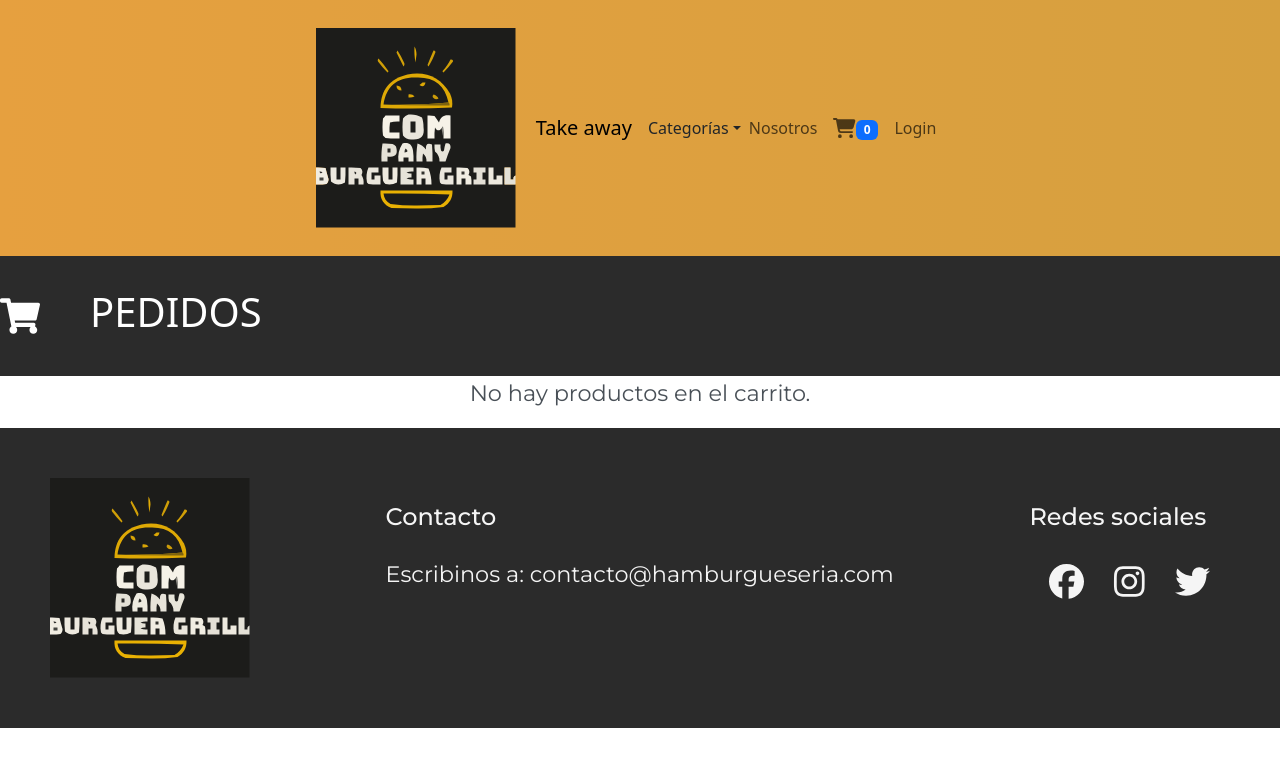
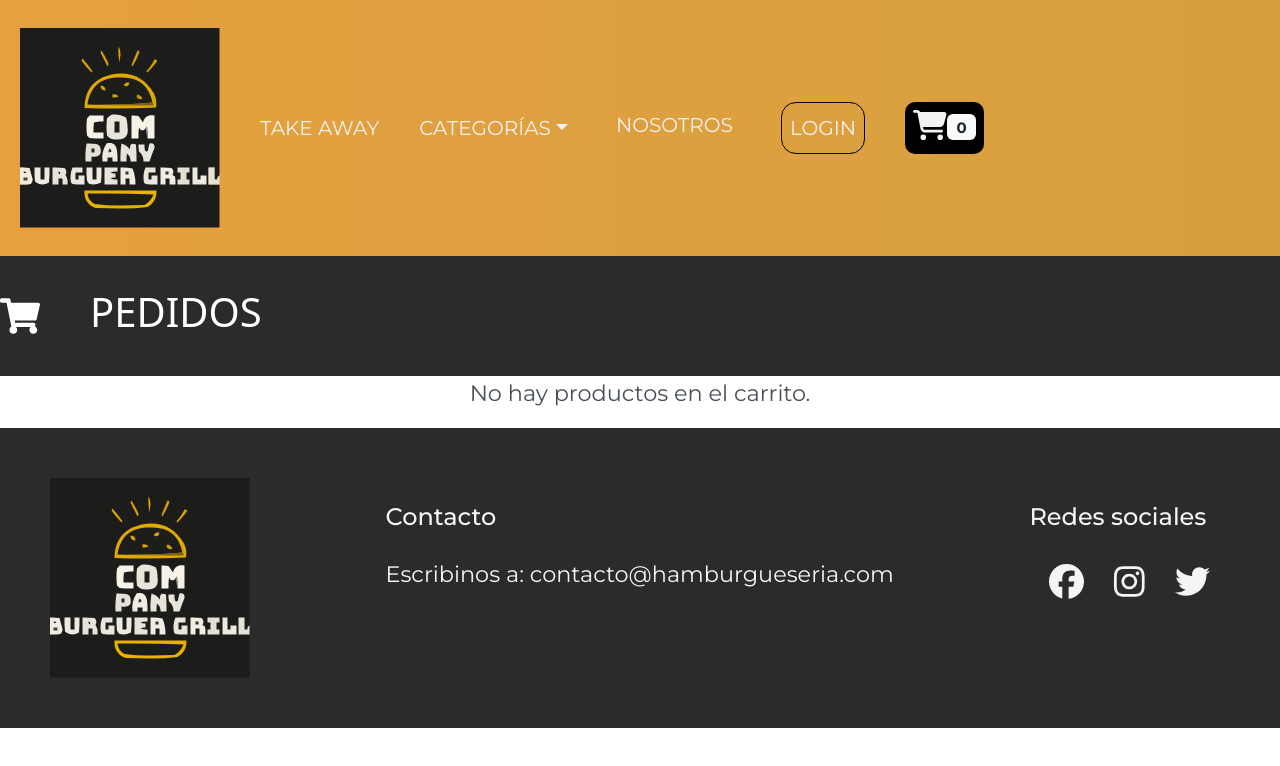
Before and after one commit to 4ndresgit/BurguerGrill, a React (Vite) app: page /cart in a window 1280 px wide. Shown: the top 766 px of the page. Built offline with nearby package versions, Linux system fonts and the light colour scheme.

Commit message:
CartWidget

```diff
--- a/src/components/Cart/Cart.jsx
+++ b/src/components/Cart/Cart.jsx
@@ -2,7 +2,6 @@
 
 import React, { useState } from 'react';
 import CartItem from '../CartItem/CartItem';
-import productData from '../../product.json';
 import './Cart.scss';
 
 const Cart = () => {
--- a/src/components/CartWidget/CartWidget.jsx
+++ b/src/components/CartWidget/CartWidget.jsx
@@ -10,8 +10,8 @@ function CartWidget() {
 
   return (
     <div>
-      <FontAwesomeIcon icon={faShoppingCart} size='lg' />
-      <Badge variant='primary'>{cartItemCount}</Badge>
+      <FontAwesomeIcon icon={faShoppingCart} size='xl' />
+      <Badge bg='light' text='dark'>{cartItemCount}</Badge>
     </div>
   );
 }
--- a/src/components/NavBar/NavBar.jsx
+++ b/src/components/NavBar/NavBar.jsx
@@ -1,9 +1,9 @@
 import React from "react";
 import { Link } from "react-router-dom";
-import "./NavBar.scss";
+import { Navbar, Nav, NavDropdown } from "react-bootstrap";
 import logo from "../../assets/images/burguer.svg";
 import CartWidget from "../CartWidget/CartWidget";
-import { Navbar, Nav, NavDropdown } from "react-bootstrap";
+import "./NavBar.scss";
 
 const NavBar = ({ userLoggedIn }) => {
   return (
@@ -11,7 +11,7 @@ const NavBar = ({ userLoggedIn }) => {
       <div className="navbar-container">
         <img src={logo} alt="logo" />
         <div className="navbar-links">
-          <Link to="/" className="navbar-brand">
+          <Link to="/" className="navbar-brand nav-link">
             Take away
           </Link>
           <Navbar.Toggle aria-controls="basic-navbar-nav" />
@@ -35,14 +35,12 @@ const NavBar = ({ userLoggedIn }) => {
                 Nosotros
               </Link>
 
-                <Link to="/cart" className="nav-link">
-                  <CartWidget />
-                </Link>
-
-                <Link to="/signin" className="nav-link">
-                  Login
-                </Link>
-
+              <Link to="/signin" className="nav-link login">
+                Login
+              </Link>
+              <Link to="/cart" className="nav-link cart">
+                <CartWidget />
+              </Link>
             </Nav>
           </Navbar.Collapse>
         </div>
--- a/src/components/NavBar/NavBar.scss
+++ b/src/components/NavBar/NavBar.scss
@@ -1,28 +1,40 @@
-@import 'typeface-montserrat';
+@import "typeface-montserrat";
 
 .navbar {
   background: linear-gradient(to right, #e6a03f, #d6a03f);
+  font-family: montserrat;
 
 
   &-container {
-  margin: 0 auto;
-  width: auto;
     padding: 20px;
     display: flex;
     align-items: center;
-  justify-content: space-evenly;
-
+    justify-content: space-between;
   }
 
   &-links {
+    width: 100%;
     display: flex;
     align-items: center;
-  justify-content: space-evenly;
+    justify-content: space-between;
     padding: 20px;
 
+    a.nav-link {
+      color: #f2f2f2;
+      font-size: 20px;
+      margin: 20px;
+      text-transform: uppercase;
     }
 
-&-link {
-  font-family: montserrat;
+    .login {
+      border: solid 1px black;
+      border-radius: 15px;
+      padding: 10px;
+    }
+
+    .cart {
+      border-radius: 10px;
+      background-color: black;
     }
   }
+}
--- a/src/components/ProductDetailPage/ProductDetailPage.jsx
+++ b/src/components/ProductDetailPage/ProductDetailPage.jsx
@@ -2,7 +2,7 @@ import "./ProductDetailPage.scss";
 import React, { useState, useEffect, useContext } from "react";
 import { Link, useParams } from "react-router-dom";
 import productData from "../../product.json";
-import { CartContext } from "../../Context/CartContext";
+import { CartContext } from "../../context/CartContext";
 import ItemCount from "../ItemCount/ItemCount";
 
 const ProductDetailPage = () => {
--- a/src/components/SignInForm/SignInForm.jsx
+++ b/src/components/SignInForm/SignInForm.jsx
@@ -1,6 +1,5 @@
 /* voy a poner formulario de inicio de session con email, contraseña y boton de inicio de session*/
 import {useState} from 'react';
-import { useContext } from 'react';
 import './SignInForm.scss'
 
 
```
Lines whose indentation alone changed are shown as unchanged.
